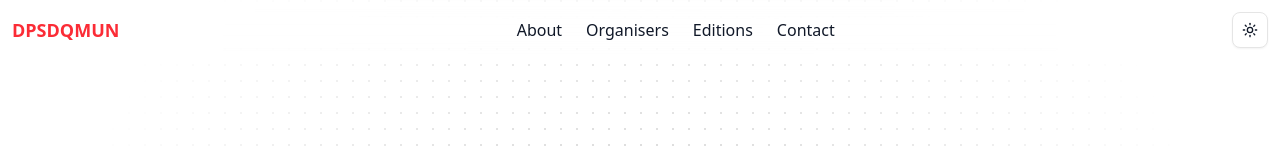
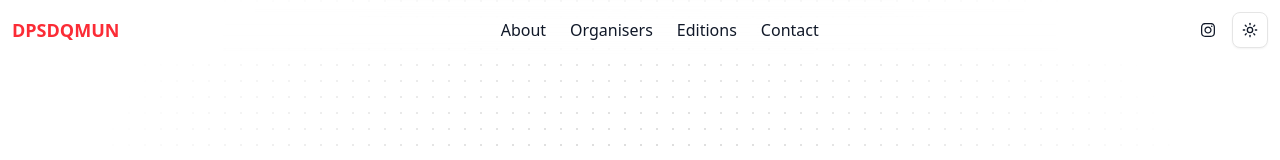
Before and after one commit to Achyut2009/dpsdqmun, a Next.js app: page / in a window 1280 px wide. Shown: the top 160 px of the page. Built offline with nearby package versions, Linux system fonts and the light colour scheme.

Commit message:
7th commit

```diff
--- a/package.json
+++ b/package.json
@@ -25,6 +25,7 @@
     "postcss": "^8.5.6",
     "react": "19.1.0",
     "react-dom": "19.1.0",
+    "react-icons": "^5.5.0",
     "tailwind-merge": "^3.3.1",
     "vaul": "^1.1.2"
   },
--- a/src/components/navbar.tsx
+++ b/src/components/navbar.tsx
@@ -1,6 +1,7 @@
 "use client";
 import { ThemeToggle } from "./toggle-theme";
 import Link from "next/link";
+import {FaInstagram} from "react-icons/fa"
 
 export default function Navbar() {
   return (
@@ -13,7 +14,8 @@ export default function Navbar() {
           <div className="px-3"><Link href={"/about"}>Editions</Link></div>
           <div className="px-3"><Link href={"/about"}>Contact</Link></div>
         </div>
-        <div>
+        <div className="flex flex-row items-center gap-4">
+          <Link href="https://www.instagram.com/dpsdqmun2025/" target="_blank"><FaInstagram /></Link>
           <ThemeToggle />
         </div>
       </div>
```
Also changed, not shown: 2 other files (tests, documents, lock files or other folders).
